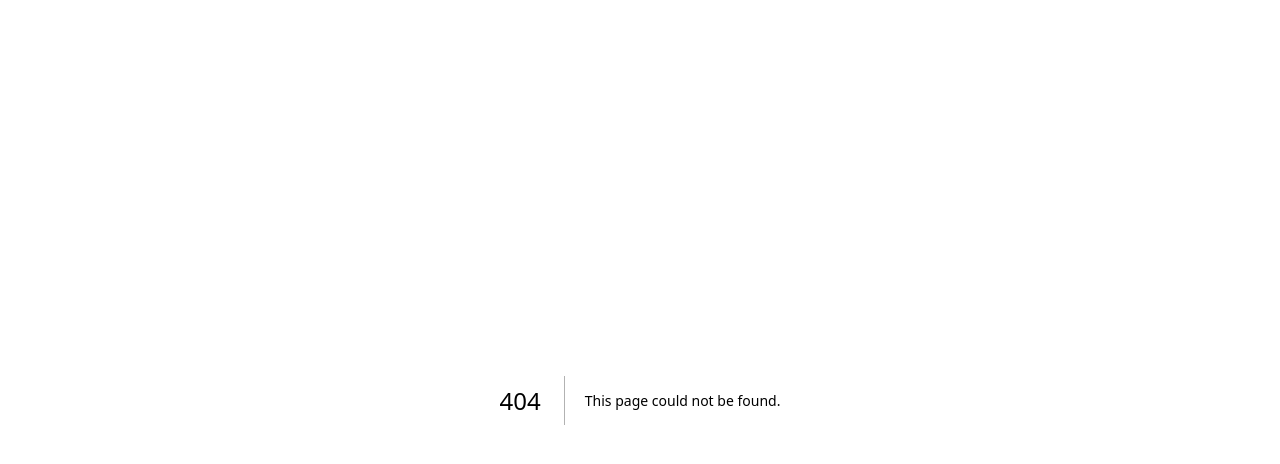
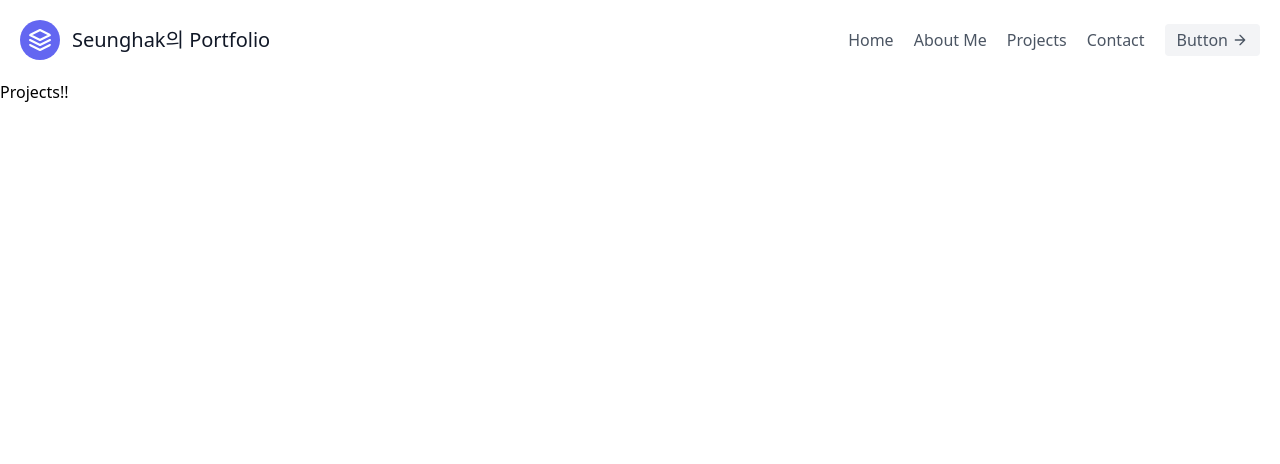
Before and after one commit to dltmdgkr/NextJs-portfolio, a Next.js app: page /projects in a window 1280 px wide. Before the commit this address had no page. Shown: the top 464 px of the page. Built offline with nearby package versions, Linux system fonts and the light colour scheme.

Commit message:
메인페이지 구현

```diff
--- a/src/app/globals.css
+++ b/src/app/globals.css
@@ -16,7 +16,7 @@
   }
 }
 
-body {
+/* body {
   color: rgb(var(--foreground-rgb));
   background: linear-gradient(
       to bottom,
@@ -24,7 +24,7 @@ body {
       rgb(var(--background-end-rgb))
     )
     rgb(var(--background-start-rgb));
-}
+} */
 
 @layer utilities {
   .text-balance {
--- a/src/app/layout.tsx
+++ b/src/app/layout.tsx
@@ -1,12 +1,10 @@
 import type { Metadata } from "next";
-import { Inter } from "next/font/google";
 import "./globals.css";
-
-const inter = Inter({ subsets: ["latin"] });
+import Header from "@/components/Header";
 
 export const metadata: Metadata = {
-  title: "Create Next App",
-  description: "Generated by create next app",
+  title: "seunghak lee",
+  description: "Generated by seunghak lee",
 };
 
 export default function RootLayout({
@@ -15,8 +13,11 @@ export default function RootLayout({
   children: React.ReactNode;
 }>) {
   return (
-    <html lang="en">
-      <body className={inter.className}>{children}</body>
+    <html suppressHydrationWarning>
+      <body>
+        <Header />
+        {children}
+      </body>
     </html>
   );
 }
--- a/src/app/page.tsx
+++ b/src/app/page.tsx
@@ -1,113 +1,55 @@
 import Image from "next/image";
+import Link from "next/link";
 
 export default function Home() {
   return (
-    <main className="flex min-h-screen flex-col items-center justify-between p-24">
-      <div className="z-10 max-w-5xl w-full items-center justify-between font-mono text-sm lg:flex">
-        <p className="fixed left-0 top-0 flex w-full justify-center border-b border-gray-300 bg-gradient-to-b from-zinc-200 pb-6 pt-8 backdrop-blur-2xl dark:border-neutral-800 dark:bg-zinc-800/30 dark:from-inherit lg:static lg:w-auto  lg:rounded-xl lg:border lg:bg-gray-200 lg:p-4 lg:dark:bg-zinc-800/30">
-          Get started by editing&nbsp;
-          <code className="font-mono font-bold">src/app/page.tsx</code>
-        </p>
-        <div className="fixed bottom-0 left-0 flex h-48 w-full items-end justify-center bg-gradient-to-t from-white via-white dark:from-black dark:via-black lg:static lg:h-auto lg:w-auto lg:bg-none">
-          <a
-            className="pointer-events-none flex place-items-center gap-2 p-8 lg:pointer-events-auto lg:p-0"
-            href="https://vercel.com?utm_source=create-next-app&utm_medium=appdir-template&utm_campaign=create-next-app"
-            target="_blank"
-            rel="noopener noreferrer"
-          >
-            By{" "}
-            <Image
-              src="/vercel.svg"
-              alt="Vercel Logo"
-              className="dark:invert"
-              width={100}
-              height={24}
-              priority
-            />
-          </a>
+    <section className="text-gray-600 body-font">
+      <div className="container mx-auto flex px-5 py-24 md:flex-row flex-col items-center">
+        <div className="lg:max-w-lg lg:w-full md:w-1/2 w-5/6 mb-10 md:mb-0">
+          <Image
+            className="object-cover object-center rounded-full"
+            alt="profile"
+            src="/images/profile.jpeg"
+            width={600}
+            height={600}
+            priority
+            style={{ maxWidth: "400px", maxHeight: "400px" }}
+          />
+        </div>
+        <div className="lg:flex-grow md:w-1/2 lg:pl-24 md:pl-16 flex flex-col md:items-start md:text-left items-center text-center">
+          <h1 className="title-font sm:text-4xl text-3xl mb-4 font-medium text-gray-900">
+            이승학 | 프론트엔드 개발자
+            <br className="hidden lg:inline-block" />
+          </h1>
+          <p className="mb-8 leading-relaxed">
+            서비스의 품질 향상을 위해, 여러가지 기술을 알맞은 도구로서 사용하는
+            FE 개발자가 되고 싶습니다.
+          </p>
+          <div>
+            <Link
+              href={"https://github.com/dltmdgkr"}
+              className="flex items-center gap-2 hover:underline"
+            >
+              <b>{"Gihub: "}</b>
+              <span>{"https://github.com/dltmdgkr"}</span>
+            </Link>
+            <Link
+              href={"https://velog.io/@dltmdgkr"}
+              className="flex items-center gap-2 hover:underline"
+            >
+              <b>{"Blog: "}</b>
+              <span>{"https://velog.io/@dltmdgkr"}</span>
+            </Link>
+          </div>
+          <div className="flex justify-center mt-10">
+            <Link href="/projects">
+              <button className="inline-flex text-white bg-indigo-500 border-0 py-2 px-6 focus:outline-none hover:bg-indigo-600 rounded text-lg">
+                프로젝트 보러가기
+              </button>
+            </Link>
+          </div>
         </div>
       </div>
-
-      <div className="relative flex place-items-center before:absolute before:h-[300px] before:w-full sm:before:w-[480px] before:-translate-x-1/2 before:rounded-full before:bg-gradient-radial before:from-white before:to-transparent before:blur-2xl before:content-[''] after:absolute after:-z-20 after:h-[180px] after:w-full sm:after:w-[240px] after:translate-x-1/3 after:bg-gradient-conic after:from-sky-200 after:via-blue-200 after:blur-2xl after:content-[''] before:dark:bg-gradient-to-br before:dark:from-transparent before:dark:to-blue-700 before:dark:opacity-10 after:dark:from-sky-900 after:dark:via-[#0141ff] after:dark:opacity-40 before:lg:h-[360px] z-[-1]">
-        <Image
-          className="relative dark:drop-shadow-[0_0_0.3rem_#ffffff70] dark:invert"
-          src="/next.svg"
-          alt="Next.js Logo"
-          width={180}
-          height={37}
-          priority
-        />
-      </div>
-
-      <div className="mb-32 grid text-center lg:max-w-5xl lg:w-full lg:mb-0 lg:grid-cols-4 lg:text-left">
-        <a
-          href="https://nextjs.org/docs?utm_source=create-next-app&utm_medium=appdir-template&utm_campaign=create-next-app"
-          className="group rounded-lg border border-transparent px-5 py-4 transition-colors hover:border-gray-300 hover:bg-gray-100 hover:dark:border-neutral-700 hover:dark:bg-neutral-800/30"
-          target="_blank"
-          rel="noopener noreferrer"
-        >
-          <h2 className={`mb-3 text-2xl font-semibold`}>
-            Docs{" "}
-            <span className="inline-block transition-transform group-hover:translate-x-1 motion-reduce:transform-none">
-              -&gt;
-            </span>
-          </h2>
-          <p className={`m-0 max-w-[30ch] text-sm opacity-50`}>
-            Find in-depth information about Next.js features and API.
-          </p>
-        </a>
-
-        <a
-          href="https://nextjs.org/learn?utm_source=create-next-app&utm_medium=appdir-template-tw&utm_campaign=create-next-app"
-          className="group rounded-lg border border-transparent px-5 py-4 transition-colors hover:border-gray-300 hover:bg-gray-100 hover:dark:border-neutral-700 hover:dark:bg-neutral-800/30"
-          target="_blank"
-          rel="noopener noreferrer"
-        >
-          <h2 className={`mb-3 text-2xl font-semibold`}>
-            Learn{" "}
-            <span className="inline-block transition-transform group-hover:translate-x-1 motion-reduce:transform-none">
-              -&gt;
-            </span>
-          </h2>
-          <p className={`m-0 max-w-[30ch] text-sm opacity-50`}>
-            Learn about Next.js in an interactive course with&nbsp;quizzes!
-          </p>
-        </a>
-
-        <a
-          href="https://vercel.com/templates?framework=next.js&utm_source=create-next-app&utm_medium=appdir-template&utm_campaign=create-next-app"
-          className="group rounded-lg border border-transparent px-5 py-4 transition-colors hover:border-gray-300 hover:bg-gray-100 hover:dark:border-neutral-700 hover:dark:bg-neutral-800/30"
-          target="_blank"
-          rel="noopener noreferrer"
-        >
-          <h2 className={`mb-3 text-2xl font-semibold`}>
-            Templates{" "}
-            <span className="inline-block transition-transform group-hover:translate-x-1 motion-reduce:transform-none">
-              -&gt;
-            </span>
-          </h2>
-          <p className={`m-0 max-w-[30ch] text-sm opacity-50`}>
-            Explore starter templates for Next.js.
-          </p>
-        </a>
-
-        <a
-          href="https://vercel.com/new?utm_source=create-next-app&utm_medium=appdir-template&utm_campaign=create-next-app"
-          className="group rounded-lg border border-transparent px-5 py-4 transition-colors hover:border-gray-300 hover:bg-gray-100 hover:dark:border-neutral-700 hover:dark:bg-neutral-800/30"
-          target="_blank"
-          rel="noopener noreferrer"
-        >
-          <h2 className={`mb-3 text-2xl font-semibold`}>
-            Deploy{" "}
-            <span className="inline-block transition-transform group-hover:translate-x-1 motion-reduce:transform-none">
-              -&gt;
-            </span>
-          </h2>
-          <p className={`m-0 max-w-[30ch] text-sm opacity-50 text-balance`}>
-            Instantly deploy your Next.js site to a shareable URL with Vercel.
-          </p>
-        </a>
-      </div>
-    </main>
+    </section>
   );
 }
--- /dev/null
+++ b/src/app/projects/page.tsx
@@ -0,0 +1,3 @@
+export default function Projects() {
+  return <>Projects!!</>;
+}
--- /dev/null
+++ b/src/components/Header.tsx
@@ -0,0 +1,52 @@
+import Link from "next/link";
+
+export default function Header() {
+  return (
+    <header className="text-gray-600 body-font">
+      <div className="container mx-auto flex flex-wrap p-5 flex-col md:flex-row items-center">
+        <Link
+          href="/"
+          className="flex title-font font-medium items-center text-gray-900 mb-4 md:mb-0"
+        >
+          <svg
+            xmlns="http://www.w3.org/2000/svg"
+            fill="none"
+            stroke="currentColor"
+            strokeLinecap="round"
+            strokeLinejoin="round"
+            strokeWidth="2"
+            className="w-10 h-10 text-white p-2 bg-indigo-500 rounded-full"
+            viewBox="0 0 24 24"
+          >
+            <path d="M12 2L2 7l10 5 10-5-10-5zM2 17l10 5 10-5M2 12l10 5 10-5"></path>
+          </svg>
+          <span className="ml-3 text-xl">Seunghak의 Portfolio</span>
+        </Link>
+        <nav className="md:ml-auto flex flex-wrap items-center text-base justify-center">
+          <Link href="/" className="mr-5 hover:text-gray-900">
+            Home
+          </Link>
+          <a className="mr-5 hover:text-gray-900">About Me</a>
+          <Link href="/projects" className="mr-5 hover:text-gray-900">
+            Projects
+          </Link>
+          <a className="mr-5 hover:text-gray-900">Contact</a>
+        </nav>
+        <button className="inline-flex items-center bg-gray-100 border-0 py-1 px-3 focus:outline-none hover:bg-gray-200 rounded text-base mt-4 md:mt-0">
+          Button
+          <svg
+            fill="none"
+            stroke="currentColor"
+            strokeLinecap="round"
+            strokeLinejoin="round"
+            strokeWidth="2"
+            className="w-4 h-4 ml-1"
+            viewBox="0 0 24 24"
+          >
+            <path d="M5 12h14M12 5l7 7-7 7"></path>
+          </svg>
+        </button>
+      </div>
+    </header>
+  );
+}
```
Also changed, not shown: package.json (+7 -6 lines), public/images/profile.jpeg (added), 1 other file (tests, documents, lock files or other folders).
